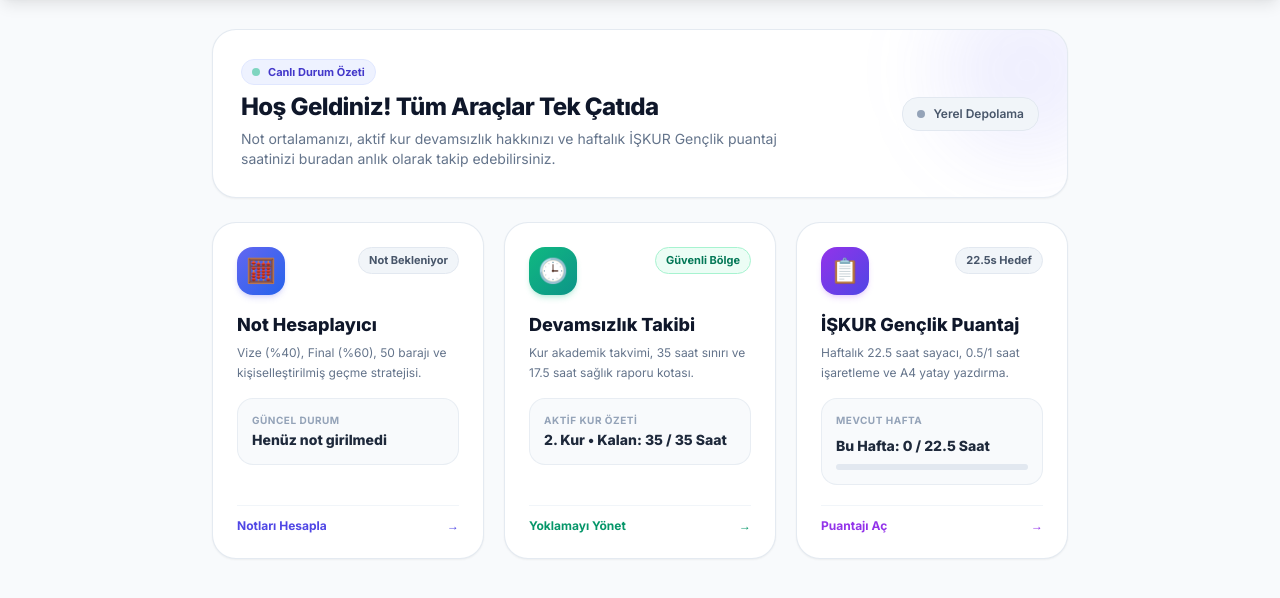
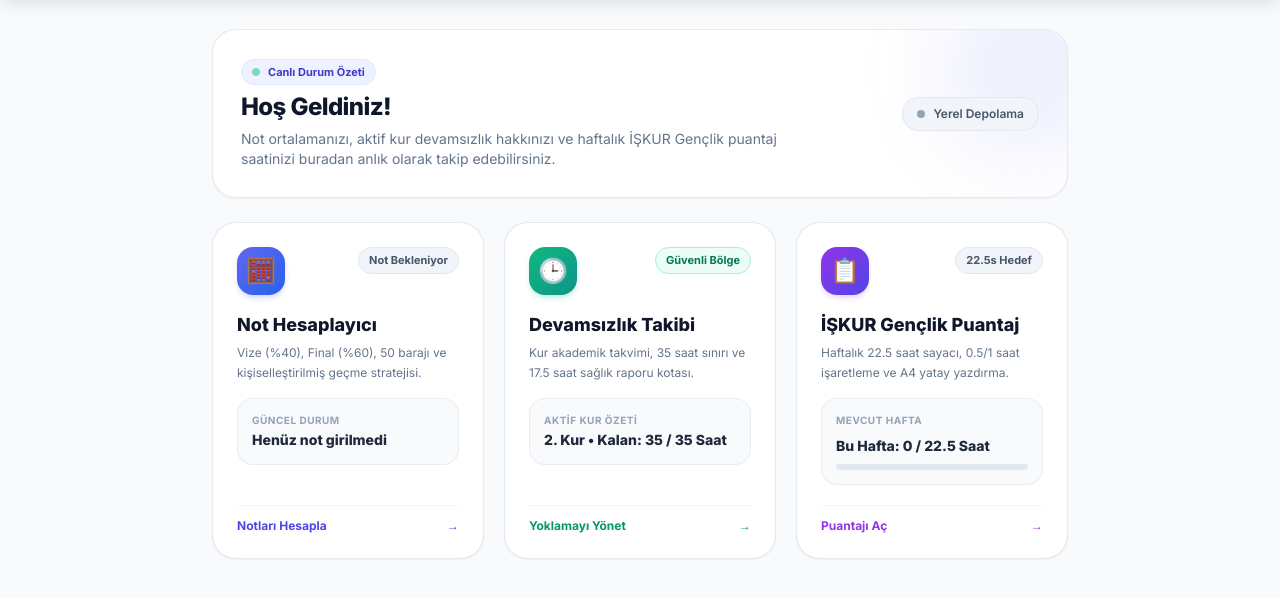
Before and after one commit to berkay-kocak/ubys, a plain HTML site: page index.html in a window 1280 px wide. Shown: the part 116-714 px from the top of the page. Drawn offline with nearby package versions, Linux system fonts and the light colour scheme.

Commit message:
Update welcome message in index.html

```diff
--- a/index.html
+++ b/index.html
@@ -147,7 +147,7 @@
                         <span>Canlı Durum Özeti</span>
                     </div>
                     <h2 class="text-xl sm:text-2xl font-extrabold text-slate-900 dark:text-white tracking-tight">
-                        Hoş Geldiniz! Tüm Araçlar Tek Çatıda
+                        Hoş Geldiniz!
                     </h2>
                     <p class="text-xs sm:text-sm text-slate-500 dark:text-slate-400 max-w-xl leading-relaxed">
                         Not ortalamanızı, aktif kur devamsızlık hakkınızı ve haftalık İŞKUR Gençlik puantaj saatinizi buradan anlık olarak takip edebilirsiniz.
```
